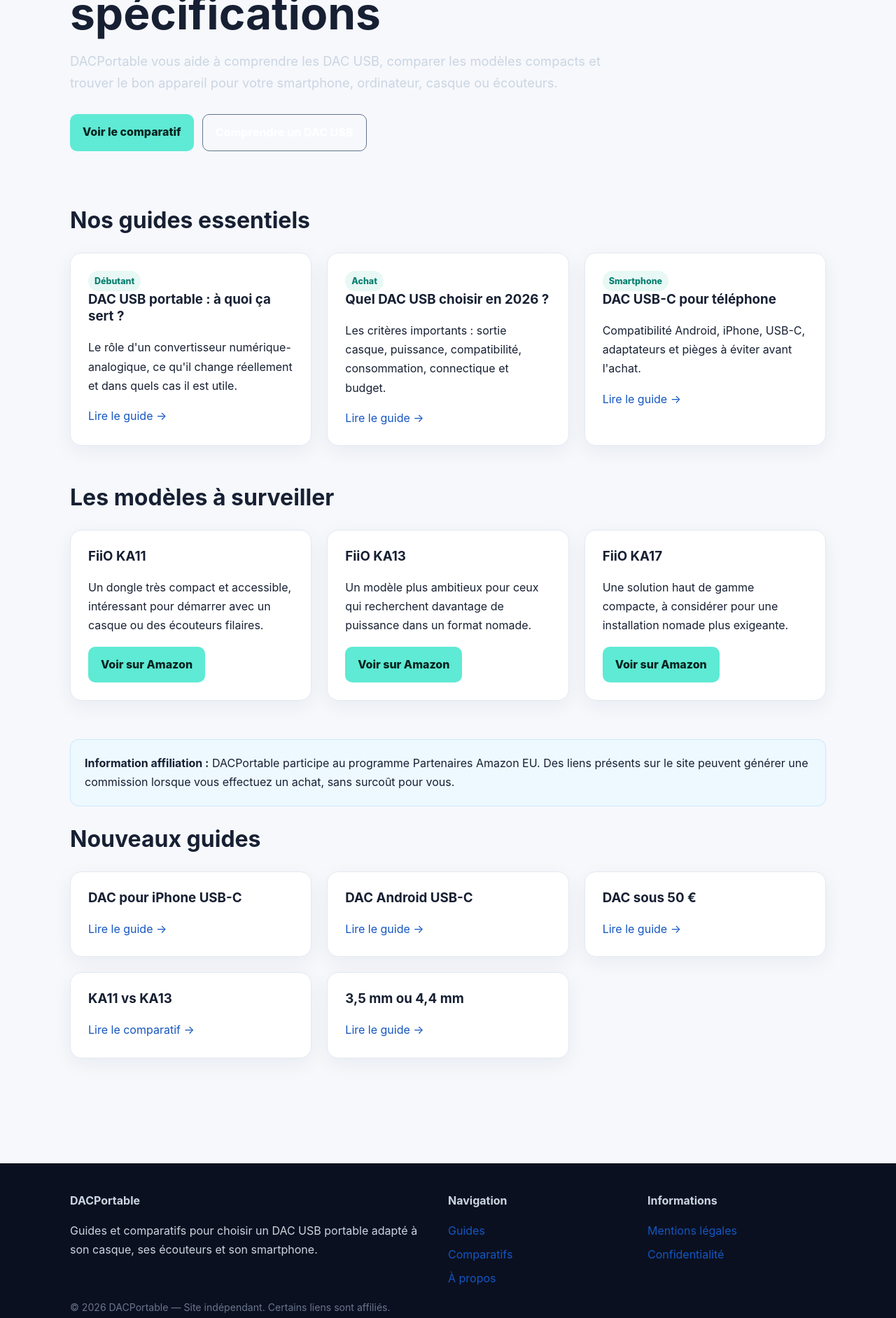
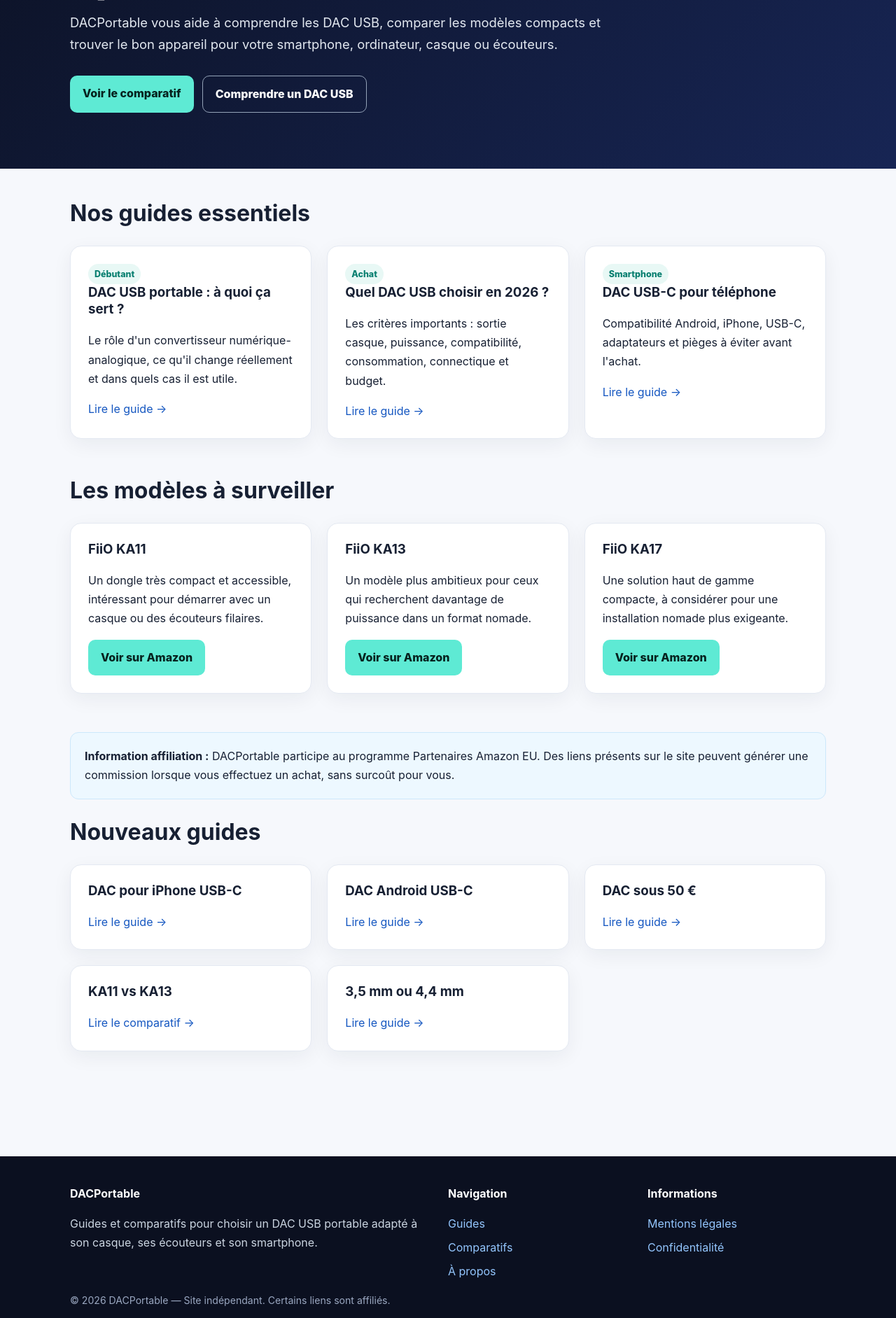
Before and after one commit to conseilafs-debug/dacportable, a plain HTML site: page index.html in a window 1280 px wide. Shown: the part 444-2327 px from the top of the page at 70% size. Drawn offline with Linux system fonts and the light colour scheme.

Commit message:
Corrige la lisibilité du hero et du footer (contraste)
Co-Authored-By: Claude Sonnet 5.5 <noreply@anthropic.com>
Claude-Session: https://claude.ai/code/session_01RowLsK4vtmX83TJUsMFfsw

```diff
--- a/assets/style.css
+++ b/assets/style.css
@@ -11,3 +11,12 @@ main{padding:55px 0}.grid{display:grid;grid-template-columns:repeat(3,1fr);gap:2
 .section{margin-bottom:55px}.article{max-width:820px;margin:auto}.article h1{font-size:clamp(2rem,4vw,3.3rem)}.article h2{margin-top:40px}.article h3{margin-top:28px}.article ul{padding-left:22px}.notice{background:#fff7df;border-left:4px solid #e8b43b;padding:16px 18px;border-radius:8px;margin:24px 0}.affiliate{background:#edf8ff;border:1px solid #cce8fb;padding:20px;border-radius:12px;margin:28px 0}.compare{width:100%;border-collapse:collapse;background:white;border-radius:12px;overflow:hidden}.compare th,.compare td{padding:13px;border-bottom:1px solid #e5eaf2;text-align:left}.compare th{background:#eef3fb}.pros{color:#087f5b}.cons{color:#b42318}
 footer{background:#0b1020;color:#cbd5e1;padding:40px 0;margin-top:40px}.footergrid{display:grid;grid-template-columns:2fr 1fr 1fr;gap:30px}.footerlinks{list-style:none;padding:0}.footerlinks li{margin:7px 0}.small{font-size:.88rem;color:#69758d}
 @media(max-width:800px){nav ul{display:none}.grid,.grid.two,.footergrid{grid-template-columns:1fr}.hero{padding:50px 0 60px}}
+/* Correctif lisibilité : le hero devient un bandeau sombre, comme le header */
+.hero{background:linear-gradient(135deg,#0b1020,#172554);color:#fff;margin:-55px 0 45px}
+.hero h1{color:#fff}
+.hero p{color:#e2e8f0}
+.btn.secondary{border-color:#94a3b8;color:#fff}
+.btn.secondary:hover{background:rgba(255,255,255,.1);text-decoration:none}
+footer a{color:#93c5fd}
+footer strong{color:#fff}
+.small{color:#9aa7c0}
```
